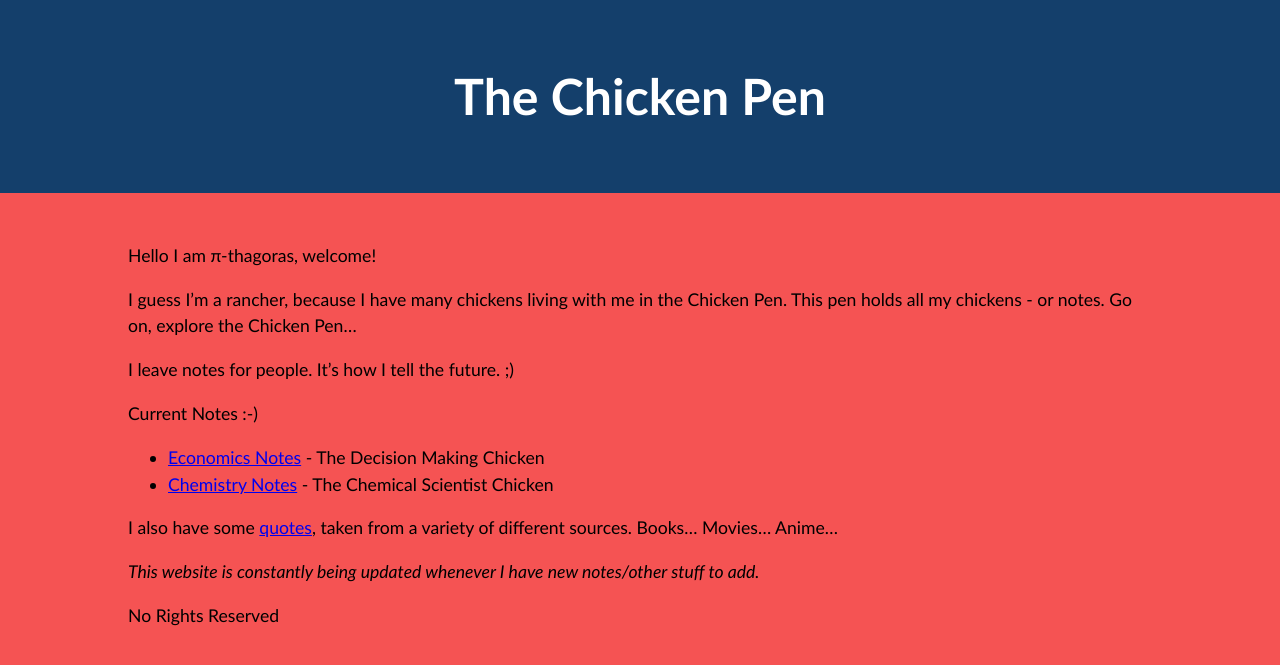
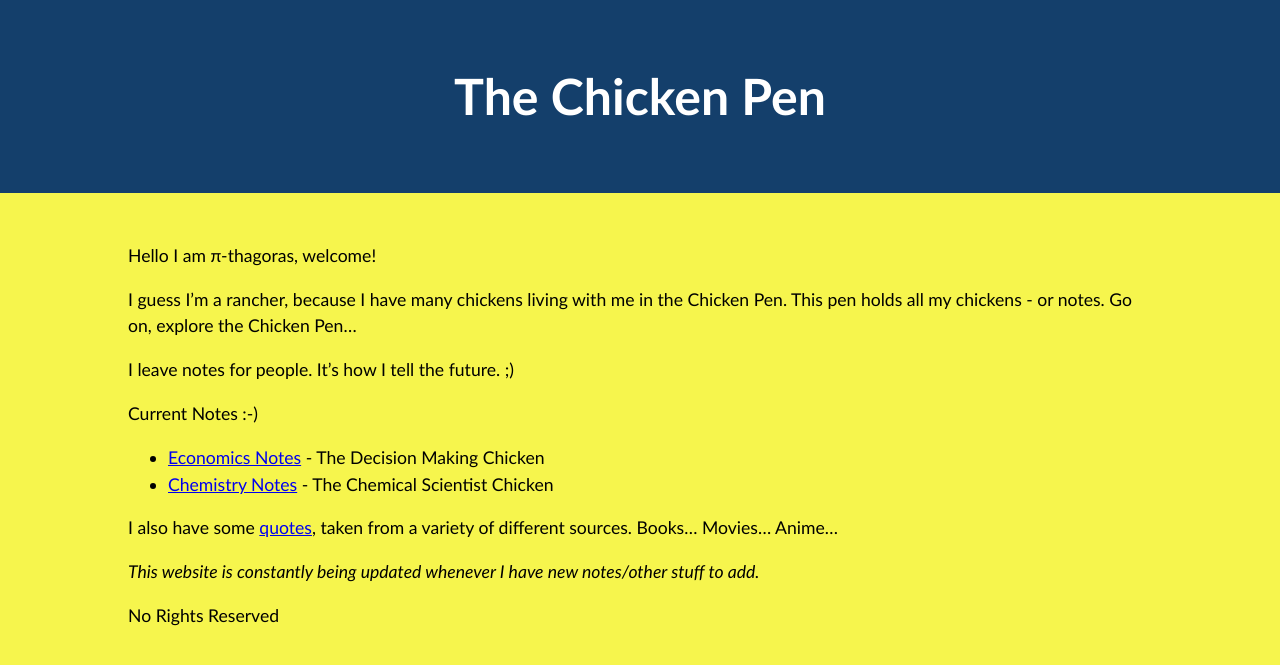
Before and after one commit to Pi-thagoras/the-chicken-pen, a Jekyll site: the page built from index.md, in a window 1280 px wide. Shown: the top 665 px of the page. Built offline with Jekyll 4.4.1, drawn with Linux system fonts in a browser that asks for light colours.

Commit message:
vault backup: 2023-04-11 09:07:08

```diff
--- a/assets/css/styles.css
+++ b/assets/css/styles.css
@@ -5,7 +5,7 @@ body {
   font-size: 16px;
   line-height: 1.5;
   color: #000000;
-  background-color: #F55353;
+  background-color: #F6F54D;
 }
 
 .page-header {
```
